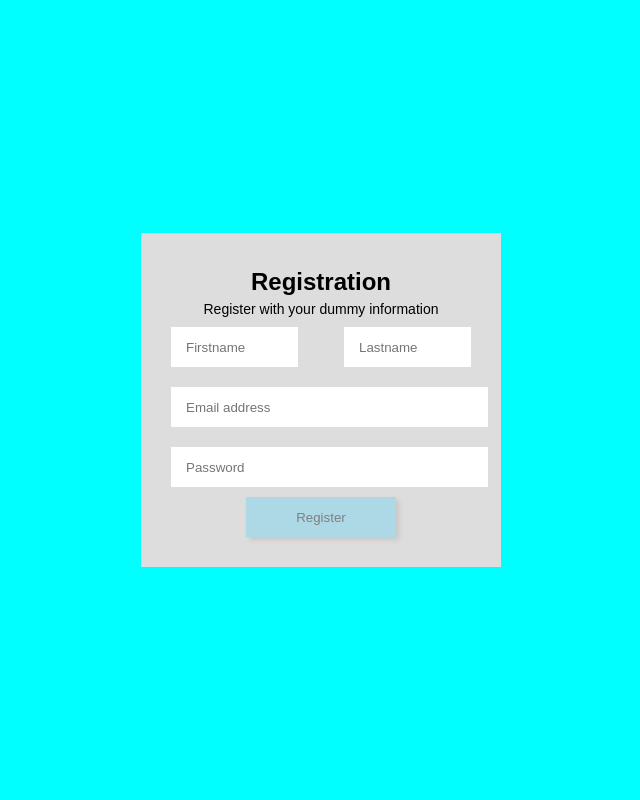
After one commit to MosquitoCoil/myproject, a Flask app: page /registration in a window 1280 px wide. The commit adds this page. Shown: the whole page, without its empty margins (319-959 px from the left). Run offline with Flask 3, Linux system fonts and the light colour scheme.

Commit message:
successful registration

```diff
--- a/app.py
+++ b/app.py
@@ -1,6 +1,70 @@
-from flask import Flask, render_template
+from flask import Flask, render_template, request, redirect, flash, Response
+import mysql.connector
+from werkzeug.security import generate_password_hash
 
 app = Flask(__name__)
+app.secret_key = "your secret key"
+
+# MySQL DB config
+db_config = {
+    "host": "localhost",
+    "user": "root",
+    "password": "",
+    "database": "myprojectdb",
+}
+
+
+def get_db_connection():
+    return mysql.connector.connect(**db_config)
+
+
+# @app.route("/")
+# def registration():
+# conn = get_db_connection()
+# cursor = conn.cursor(dictionary=True)
+# cursor.execute("SELECT * FROM registration")
+# regitration = cursor.fetchall()
+# conn.close()
+# return render_template("/registration")
+
+
+# Registration page
+@app.route("/registration", methods=["GET", "POST"])
+def register():
+    if request.method == "POST":
+        firstname = request.form["firstname"]
+        lastname = request.form["lastname"]
+        username = request.form["username"]
+        secret = request.form["secret"]
+        # debugger check input data
+        # return Response(f"{username}")
+
+        # """
+        # validation
+        if not username or not secret:
+            flash("All fields are required")
+            return redirect("/registration")
+
+        # hash the password
+        hashed_pw = generate_password_hash(secret)
+
+        # Save to DB
+        conn = get_db_connection()
+        cursor = conn.cursor()
+        try:
+            cursor.execute(
+                "INSERT INTO registration (`firstname`, `lastname`, `username`, `secret`) VALUES (%s, %s, %s, %s)",
+                (firstname, lastname, username, hashed_pw),
+            )
+            conn.commit()
+            flash("Registered Successfully!")
+        except mysql.connector.Error as err:
+            flash(f"Error: {err}")
+        finally:
+            conn.close()
+        return redirect("/registration")
+    return render_template("/pages/registration.html")
+    # """
 
 
 @app.route("/")
--- /dev/null
+++ b/static/regStyle.css
@@ -0,0 +1,64 @@
+body {
+  background-color: aqua;
+  display: flex;
+  justify-content: center;
+  align-items: center;
+  height: 100vh;
+  margin: 0;
+  font-family: Arial, Helvetica, sans-serif;
+}
+.registration-form {
+  align-items: center;
+  text-align: center;
+  justify-content: center;
+  width: 300px;
+  padding: 30px;
+  margin: 10% auto;
+  background-color: #ddd;
+}
+.registration-form h2,
+p {
+  text-align: center;
+  margin: 5px 0;
+}
+.registration-form p:nth-child(2) {
+  margin-bottom: 10px;
+  font-size: 14px;
+}
+.registration-form .flex {
+  width: 100%;
+  display: flex;
+  justify-content: space-between;
+  align-items: center;
+  margin: 10px 0;
+}
+.registration-form .flex input[type="text"] {
+  width: 110px;
+  border: none;
+  outline: none;
+  height: 38px;
+  padding-left: 15px;
+}
+.registration-form input.input {
+  width: 100%;
+  height: 38px;
+  padding-left: 15px;
+  border: none;
+  outline: none;
+  margin: 10px 0;
+}
+.registration-form button {
+  width: 150px;
+  height: 40px;
+  border: none;
+  outline: none;
+  background: lightblue;
+  color: gray;
+  font-weight: 500;
+  cursor: pointer;
+  box-shadow: 3px 3px 5px rgba(0, 0, 0, 0.1);
+}
+.registration-form button:hover {
+  background: lightgreen;
+  color: black;
+}
--- a/templates/index.html
+++ b/templates/index.html
@@ -9,11 +9,11 @@
   <body>
     <div class="container">
       <nav class="nav">
-        <a class="nav-link" href="/templates/pages/Calculator.html"
+        <a class="nav-link" href="/templates/pages/calculator.html"
           >Calculator</a
         >
         <a class="nav-link" href="#">Stopwatch</a>
-        <a class="nav-link" href="#">Registration</a>
+        <a class="nav-link" href="/registration">Registration</a>
         <a class="nav-link" href="#">Login</a>
       </nav>
     </div>
--- /dev/null
+++ b/templates/pages/registration.html
@@ -0,0 +1,41 @@
+<!DOCTYPE html>
+<html lang="en">
+  <head>
+    <meta charset="UTF-8" />
+    <meta name="viewport" content="width=device-width, initial-scale=1.0" />
+    <link rel="stylesheet" href="/static/regStyle.css" />
+    <title>Registration</title>
+  </head>
+  <body>
+    {% with messages = get_flashed_messages() %} {% if messages %}
+    <ul>
+      {% for message in messages %}
+      <li>{{ message }}</li>
+      {% endfor %}
+    </ul>
+    {% endif %} {% endwith %}
+    <form action="/registration" class="registration-form" method="POST">
+      <h2>Registration</h2>
+      <p>Register with your dummy information</p>
+      <div class="flex">
+        <input type="text" name="firstname" placeholder="Firstname" required />
+        <input type="text" name="lastname" placeholder="Lastname" required />
+      </div>
+      <input
+        type="text"
+        class="input"
+        name="username"
+        placeholder="Email address"
+        required
+      />
+      <input
+        type="password"
+        class="input"
+        name="secret"
+        placeholder="Password"
+        required
+      />
+      <button type="submit">Register</button>
+    </form>
+  </body>
+</html>
```
Also changed, not shown: install python with mysql connection.txt (added, +10 -0 lines), static/calScript.js (added, +21 -0 lines), templates/pages/Calculator.html (+27 -16 lines).
